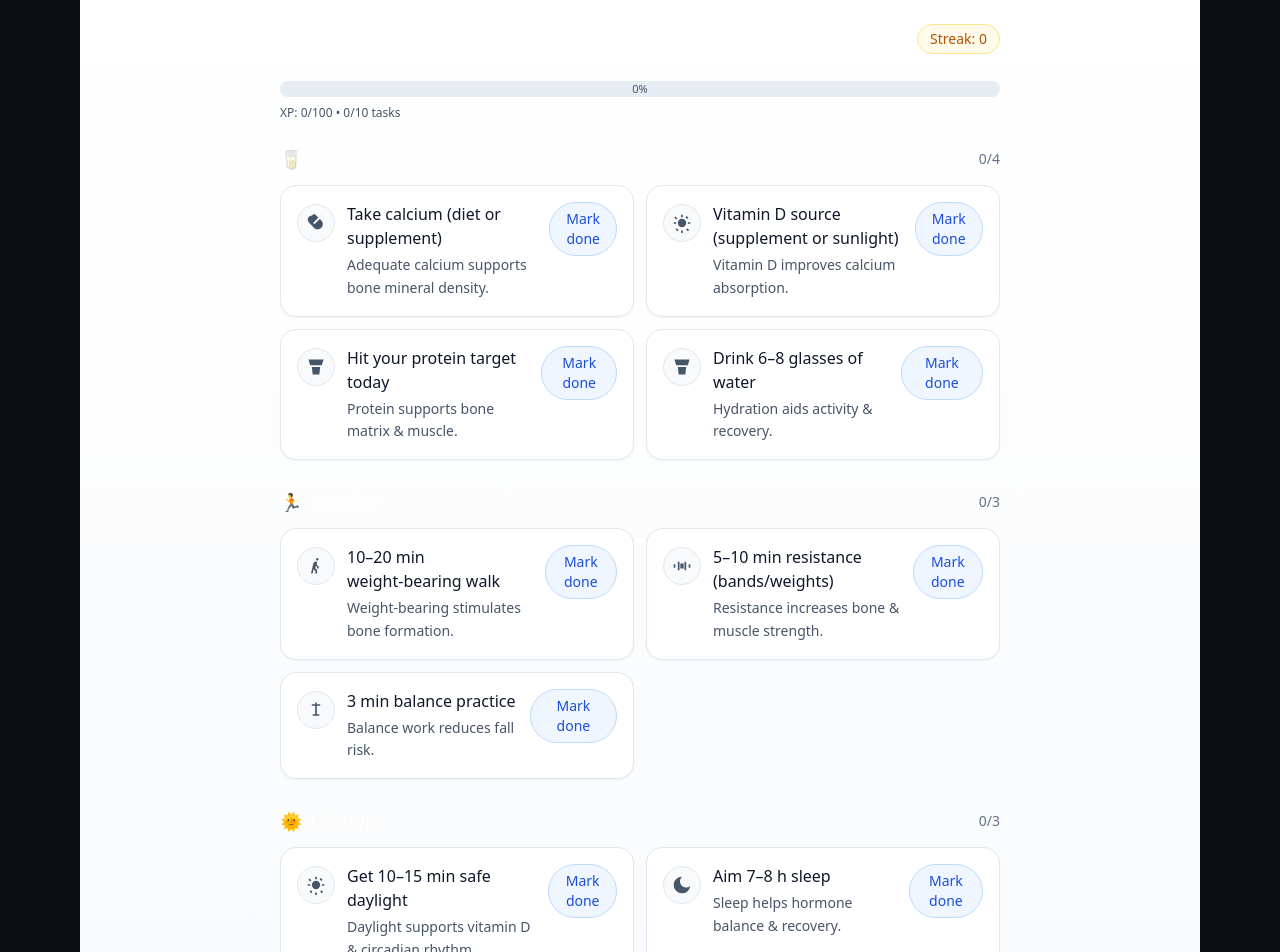
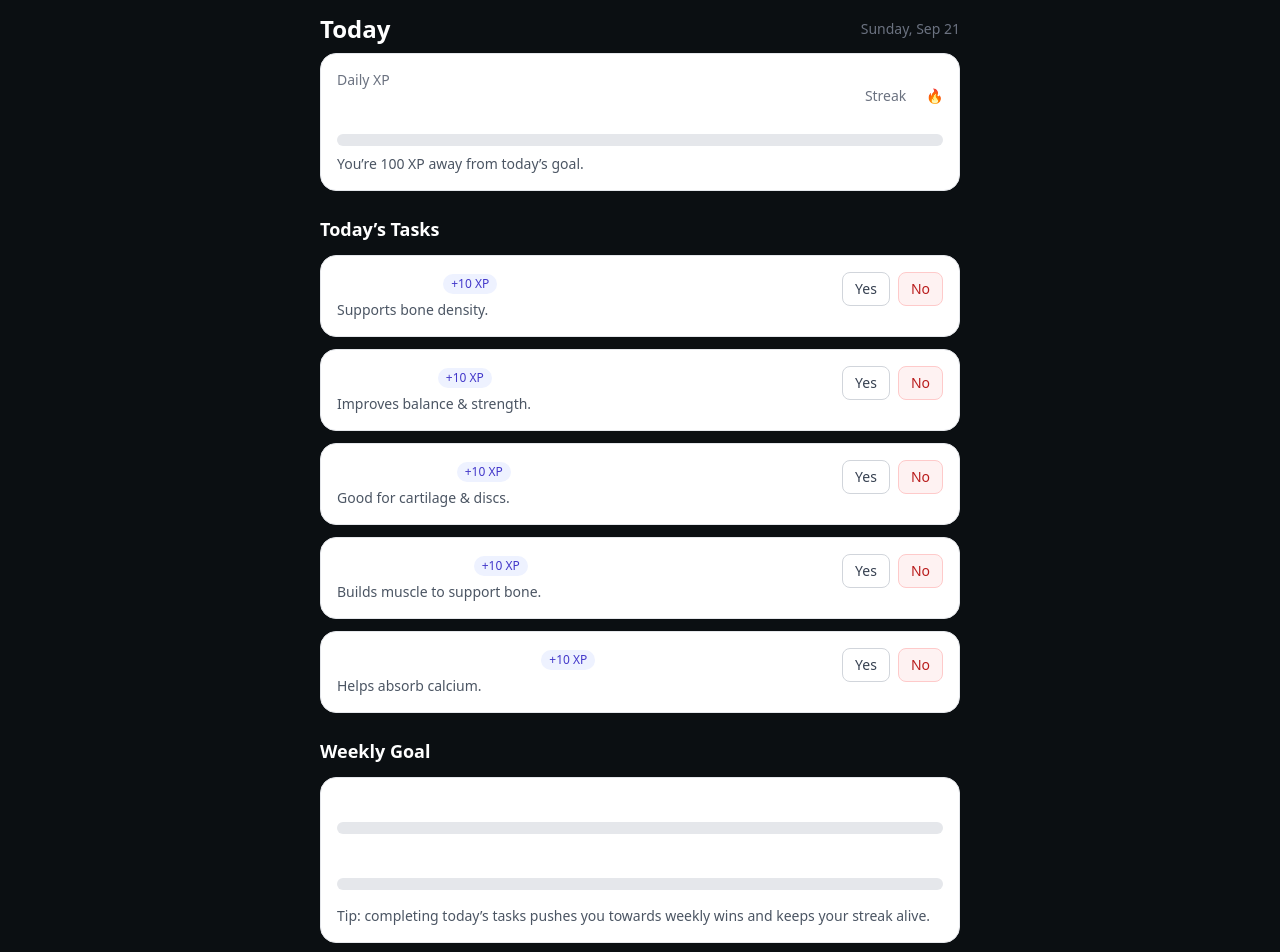
Before and after one commit to shivanamdeo23-cpu/regain, a Next.js app: page /daily in a window 1280 px wide. Shown: the part 100-1052 px from the top of the page. Built offline with nearby package versions, Linux system fonts and the light colour scheme.

Commit message:
Update page.tsx

```diff
--- a/app/daily/page.tsx
+++ b/app/daily/page.tsx
@@ -1,210 +1,234 @@
-"use client";
+'use client';
 
-// Daily Tasks — Pretty MVP UI
-// - Clean, modern styling with Tailwind
-// - Gradient progress bar with percentage label
-// - Iconic task cards, smooth toggle animations
-// - Evidence toast on mark done; Undo clears toast
-// - All logic remains simple + robust (derived XP, toggle)
+import React, { useEffect, useMemo, useState } from 'react';
 
-import { useEffect, useMemo, useState } from "react";
-
-// ---- Types
- type Task = {
-  id: string;
-  label: string;
-  evidence: string;
-  category: "Nutrition" | "Exercise" | "Lifestyle";
-  icon: JSX.Element; // inline SVG/emoji for simplicity
-};
- type TasksByCategory = Record<Task["category"], Task[]>;
-
-// ---- Icons (inline SVG for zero deps)
-const PillIcon = (
-  <svg viewBox="0 0 24 24" className="w-5 h-5"><path fill="currentColor" d="M7 3a5 5 0 0 0-3.536 8.536l7 7A5 5 0 0 0 17.465 8.07l-7-7A4.98 4.98 0 0 0 7 3m7.95 2.464 1.586 1.586-6.485 6.485-1.586-1.586z"/></svg>
-);
-const WalkIcon = (
-  <svg viewBox="0 0 24 24" className="w-5 h-5"><path fill="currentColor" d="M13.5 5.5A1.5 1.5 0 1 0 12 4a1.5 1.5 0 0 0 1.5 1.5m-4.8 3.7L6 21h2l1.1-5 2.2 2V21h2v-4.3l-2.1-2.1.7-3 1.3 1.1V15h2v-2.5l-2.4-2 .5-2c.2-.8-.3-1.5-1-1.8-.7-.3-1.6-.1-2.1.5l-1.8 2.3z"/></svg>
-);
-const SunIcon = (
-  <svg viewBox="0 0 24 24" className="w-5 h-5"><path fill="currentColor" d="M12 7a5 5 0 1 1 0 10 5 5 0 0 1 0-10m0-5h1v3h-2V2h1m0 19h1v3h-2v-3h1M2 11h3v2H2v-2m17 0h3v2h-3v-2M4.222 4.222l2.121 2.121-1.415 1.415L2.807 5.637 4.222 4.222m14.142 14.142 2.121 2.121-1.415 1.415-2.121-2.121 1.415-1.415M4.222 19.778l1.415-1.415 2.121 2.121-1.415 1.415-2.121-2.121M16.242 4.95l1.415-1.414 2.121 2.12-1.415 1.416-2.12-2.122Z"/></svg>
-);
-const DumbbellIcon = (
-  <svg viewBox="0 0 24 24" className="w-5 h-5"><path fill="currentColor" d="M2 14h2v-4H2v4m18-4v4h2v-4h-2M7 7h2v10H7V7m8 0h2v10h-2V7M10 9h4v6h-4V9Z"/></svg>
-);
-const BalanceIcon = (
-  <svg viewBox="0 0 24 24" className="w-5 h-5"><path fill="currentColor" d="M11 3h2v2h4v2h-4v10h3v2H8v-2h3V7H7V5h4V3Z"/></svg>
-);
-const SleepIcon = (
-  <svg viewBox="0 0 24 24" className="w-5 h-5"><path fill="currentColor" d="M12 2a10 10 0 1 0 9.95 11.173A7 7 0 0 1 12 2Z"/></svg>
-);
-const DrinkIcon = (
-  <svg viewBox="0 0 24 24" className="w-5 h-5"><path fill="currentColor" d="M3 3h18l-2 7H5L3 3m4 9h10l-1 9H8l-1-9Z"/></svg>
-);
-
-// ---- Config: tasks
-const ALL_TASKS: Task[] = [
-  // Nutrition
-  { id: "calcium",   label: "Take calcium (diet or supplement)", evidence: "Adequate calcium supports bone mineral density.", category: "Nutrition", icon: PillIcon },
-  { id: "vitD",      label: "Vitamin D source (supplement or sunlight)", evidence: "Vitamin D improves calcium absorption.", category: "Nutrition", icon: SunIcon },
-  { id: "protein",   label: "Hit your protein target today", evidence: "Protein supports bone matrix & muscle.", category: "Nutrition", icon: DrinkIcon },
-  { id: "hydration", label: "Drink 6–8 glasses of water", evidence: "Hydration aids activity & recovery.", category: "Nutrition", icon: DrinkIcon },
-
-  // Exercise
-  { id: "walk10",    label: "10–20 min weight‑bearing walk", evidence: "Weight‑bearing stimulates bone formation.", category: "Exercise", icon: WalkIcon },
-  { id: "resistance",label: "5–10 min resistance (bands/weights)", evidence: "Resistance increases bone & muscle strength.", category: "Exercise", icon: DumbbellIcon },
-  { id: "balance",   label: "3 min balance practice", evidence: "Balance work reduces fall risk.", category: "Exercise", icon: BalanceIcon },
-
-  // Lifestyle
-  { id: "sunlight",  label: "Get 10–15 min safe daylight", evidence: "Daylight supports vitamin D & circadian rhythm.", category: "Lifestyle", icon: SunIcon },
-  { id: "sleep",     label: "Aim 7–8 h sleep", evidence: "Sleep helps hormone balance & recovery.", category: "Lifestyle", icon: SleepIcon },
-  { id: "alcohol",   label: "Keep alcohol ≤ 1 unit (or none)", evidence: "Lower alcohol correlates with better bone health.", category: "Lifestyle", icon: DrinkIcon },
+// ===== Config =====
+type Task = { key: string; name: string; xp: number; why?: string };
+const TASKS: Task[] = [
+  { key: 'calcium',  name: 'Take Calcium',        xp: 10, why: 'Supports bone density.' },
+  { key: 'walk10',   name: '10-min Walk',         xp: 10, why: 'Improves balance & strength.' },
+  { key: 'hydrate2l',name: 'Drink 2L Water',      xp: 10, why: 'Good for cartilage & discs.' },
+  { key: 'protein',  name: 'Protein-rich Meal',   xp: 10, why: 'Builds muscle to support bone.' },
+  { key: 'vitd',     name: 'Vitamin D (safe sun / tabs)', xp: 10, why: 'Helps absorb calcium.' },
 ];
 
-const CATEGORIES: Task["category"][] = ["Nutrition", "Exercise", "Lifestyle"];
-const CATEGORY_ICONS: Record<string, string> = { Nutrition: "🥛", Exercise: "🏃", Lifestyle: "🌞" };
-const POINTS_PER_TASK = 10;
+const DAILY_XP_GOAL = 100;
+const WEEKLY_GOALS = [
+  { key: 'walk10',  target: 5, label: 'Walks this week' },
+  { key: 'calcium', target: 7, label: 'Calcium days' },
+];
 
-// ---- Helpers
-function groupTasks(tasks: Task[]): TasksByCategory {
-  return tasks.reduce((acc, t) => {
-    (acc[t.category] ||= []).push(t);
-    return acc;
-  }, {} as TasksByCategory);
-}
+// ===== Storage helpers =====
+const isoDay = (d = new Date()) =>
+  `${d.getFullYear()}-${String(d.getMonth()+1).padStart(2,'0')}-${String(d.getDate()).padStart(2,'0')}`;
 
-export default function Page() {
-  const [completed, setCompleted] = useState<string[]>([]);
-  const [toast, setToast] = useState<string>("");
-  const grouped = useMemo(() => groupTasks(ALL_TASKS), []);
+const STORAGE_PREFIX = 'bonehub:day:';
+const kDay = (dateStr: string) => `${STORAGE_PREFIX}${dateStr}`;
 
-  // Derived (pure)
-  const completedCount = completed.length;
-  const xp = completedCount * POINTS_PER_TASK;
-  const maxXp = ALL_TASKS.length * POINTS_PER_TASK;
-  const progress = Math.round((xp / maxXp) * 100);
-  const allDone = completedCount === ALL_TASKS.length;
+type DayState = {
+  date: string;
+  tasks: Record<string, boolean>;
+};
 
-  function toggleTask(id: string) {
-    setCompleted((prev) => {
-      const has = prev.includes(id);
-      const next = has ? prev.filter((x) => x !== id) : [...prev, id];
-      // Toast: show evidence for mark, clear on undo
-      if (!has) {
-        const t = ALL_TASKS.find((x) => x.id === id);
-        if (t) {
-          setToast(t.evidence);
-          clearToastSoon();
-        }
-      } else {
-        setToast("");
-      }
-      return next;
-    });
-  }
+const loadDay = (dateStr: string): DayState | null => {
+  const raw = localStorage.getItem(kDay(dateStr));
+  if (!raw) return null;
+  try { return JSON.parse(raw) as DayState; } catch { return null; }
+};
+const saveDay = (state: DayState) =>
+  localStorage.setItem(kDay(state.date), JSON.stringify(state));
 
-  function clearToastSoon() {
-    window.clearTimeout((clearToastSoon as any)._t);
-    (clearToastSoon as any)._t = window.setTimeout(() => setToast(""), 2500);
-  }
+const dateOffset = (baseISO: string, days: number) => {
+  const d = new Date(baseISO + 'T00:00:00');
+  d.setDate(d.getDate() + days);
+  return isoDay(d);
+};
 
-  // Subtle confetti (emoji) when all done
-  useEffect(() => {
-    if (!allDone) return;
-    setToast("All tasks complete today! 🎉");
-    clearToastSoon();
-  }, [allDone]);
+// ===== UI bits =====
+const ProgressBar = ({ value, max }: { value: number; max: number }) => {
+  const pct = Math.max(0, Math.min(100, Math.round((value / max) * 100)));
+  return (
+    <div className="w-full h-3 bg-gray-200 rounded-full overflow-hidden">
+      <div className="h-full bg-indigo-600 transition-all" style={{ width: `${pct}%` }} />
+    </div>
+  );
+};
 
-  return (
-    <div className="min-h-screen bg-gradient-to-b from-white to-slate-50">
-      {/* Header */}
-      <div className="max-w-3xl mx-auto px-6 pt-8 pb-2">
-        <div className="flex items-center justify-between">
-          <h1 className="text-3xl font-semibold tracking-tight">Daily Bone Health</h1>
-          <div className="px-3 py-1 rounded-full text-sm bg-amber-50 border border-amber-200 text-amber-700">
-            Streak: {/* Placeholder streak chip for consistency */} <span className="font-medium">{allDone ? 1 : 0}</span>
+const PaywallTeaser = () => (
+  <div className="rounded-2xl border border-gray-200 p-4 bg-white">
+    <div className="flex items-center justify-between mb-2">
+      <h3 className="text-lg font-semibold">Friends & Family Leaderboard</h3>
+      <span className="text-xs bg-yellow-100 text-yellow-800 px-2 py-0.5 rounded-full">Premium</span>
+    </div>
+    <div className="relative">
+      <div className="h-28 rounded-xl bg-gray-100 overflow-hidden">
+        <div className="absolute inset-0 backdrop-blur-sm" />
+        <div className="p-4 opacity-40">
+          <div className="flex justify-between text-sm">
+            <span>Cat</span><span>420 XP</span>
+          </div>
+          <div className="flex justify-between text-sm">
+            <span>Shiva</span><span>390 XP</span>
+          </div>
+          <div className="flex justify-between text-sm">
+            <span>Ma</span><span>360 XP</span>
           </div>
         </div>
       </div>
-
-      {/* Progress */}
-      <div className="max-w-3xl mx-auto px-6 mt-4">
-        <div className="relative w-full h-4 bg-slate-200/80 rounded-full overflow-hidden">
-          <div
-            className="absolute left-0 top-0 h-full rounded-full transition-all duration-500"
-            style={{ width: `${progress}%`, background: "linear-gradient(90deg, #3b82f6, #10b981)" }}
-          />
-          <div className="absolute inset-0 flex items-center justify-center">
-            <span className="text-[11px] font-medium text-slate-600">{progress}%</span>
+      <button
+        className="mt-3 w-full rounded-xl bg-indigo-600 text-white py-2 text-sm font-medium hover:bg-indigo-700"
+        onClick={() => alert('Upgrade flow goes here')}
+      >
+        Unlock Leaderboard
+      </button>
     </div>
   </div>
-        <div className="text-xs text-slate-600 mt-2">XP: {xp}/{maxXp} • {completedCount}/{ALL_TASKS.length} tasks</div>
+);
+
+// ===== Page =====
+export default function DailyPage() {
+  const today = isoDay();
+  const [day, setDay] = useState<DayState>(() =>
+    loadDay(today) ?? { date: today, tasks: Object.fromEntries(TASKS.map(t => [t.key, false])) }
+  );
+
+  // Persist on change
+  useEffect(() => { saveDay(day); }, [day]);
+
+  // Derived XP (idempotent: only true counts)
+  const xp = useMemo(
+    () => TASKS.reduce((sum, t) => sum + (day.tasks[t.key] ? t.xp : 0), 0),
+    [day]
+  );
+
+  // Weekly aggregation (rolling last 7 days incl. today)
+  const weeklyCounts = useMemo(() => {
+    const counts: Record<string, number> = Object.fromEntries(TASKS.map(t => [t.key, 0]));
+    for (let i = 0; i < 7; i++) {
+      const dISO = dateOffset(day.date, -i);
+      const ds = loadDay(dISO);
+      if (!ds) continue;
+      TASKS.forEach(t => { if (ds.tasks?.[t.key]) counts[t.key] += 1; });
+    }
+    return counts;
+  }, [day]);
+
+  // Simple streak (consecutive days with >=1 task done)
+  const streak = useMemo(() => {
+    let s = 0;
+    for (let i = 0; i < 365; i++) {
+      const dISO = dateOffset(day.date, -i);
+      const ds = loadDay(dISO);
+      if (!ds) break;
+      const anyDone = Object.values(ds.tasks ?? {}).some(Boolean);
+      if (anyDone) s += 1; else break;
+    }
+    return s;
+  }, [day]);
+
+  const pretty = new Date(day.date).toLocaleDateString(undefined, { weekday: 'long', month: 'short', day: 'numeric' });
+
+  const setTask = (key: string, done: boolean) =>
+    setDay(prev => ({ ...prev, tasks: { ...prev.tasks, [key]: done } }));
+
+  return (
+    <main className="mx-auto max-w-2xl px-4 py-6 space-y-6">
+      {/* Header */}
+      <header className="space-y-2">
+        <div className="flex items-center justify-between">
+          <h1 className="text-2xl font-bold">Today</h1>
+          <span className="text-sm text-gray-500">{pretty}</span>
         </div>
-
-      {/* Toast */}
-      {toast && (
-        <div className="max-w-3xl mx-auto px-6 mt-4">
-          <div className="rounded-xl border border-emerald-200 bg-emerald-50 text-emerald-800 px-4 py-3 text-sm shadow-sm">
-            {toast}
+        <div className="rounded-2xl border border-gray-200 p-4 bg-white">
+          <div className="flex items-center justify-between">
+            <div className="space-y-1">
+              <div className="text-sm text-gray-500">Daily XP</div>
+              <div className="text-xl font-semibold">{xp} / {DAILY_XP_GOAL}</div>
+            </div>
+            <div className="flex items-center gap-2">
+              <span className="text-sm text-gray-500">Streak</span>
+              <span className="text-sm font-semibold">{streak} 🔥</span>
             </div>
           </div>
-      )}
+          <div className="mt-3">
+            <ProgressBar value={xp} max={DAILY_XP_GOAL} />
+            <p className="mt-2 text-sm text-gray-600">
+              {xp >= DAILY_XP_GOAL
+                ? 'Daily goal crushed — keep going for bonus XP!'
+                : `You’re ${Math.max(0, DAILY_XP_GOAL - xp)} XP away from today’s goal.`}
+            </p>
+          </div>
+        </div>
+      </header>
 
-      {/* Categories + Tasks */}
-      <div className="max-w-3xl mx-auto px-6 py-6 space-y-7">
-        {CATEGORIES.map((cat) => (
-          <section key={cat}>
-            <div className="flex items-center gap-2 mb-3">
-              <span className="text-lg" aria-hidden>{CATEGORY_ICONS[cat]}</span>
-              <h2 className="text-lg font-medium">{cat}</h2>
-              <span className="ml-auto text-sm text-slate-500">{(grouped[cat]?.filter(t => completed.includes(t.id)).length ?? 0)}/{grouped[cat]?.length ?? 0}</span>
+      {/* Today's Tasks */}
+      <section className="space-y-3">
+        <h2 className="text-lg font-semibold">Today’s Tasks</h2>
+        {TASKS.map(t => {
+          const done = !!day.tasks[t.key];
+          return (
+            <div key={t.key} className="rounded-2xl border border-gray-200 p-4 bg-white">
+              <div className="flex items-start justify-between gap-4">
+                <div>
+                  <div className="flex items-center gap-2">
+                    <span className="font-medium">{t.name}</span>
+                    <span className="text-xs rounded-full bg-indigo-50 text-indigo-700 px-2 py-0.5">+{t.xp} XP</span>
                   </div>
-            <div className="grid sm:grid-cols-2 gap-3">
-              {grouped[cat]?.map((t) => {
-                const done = completed.includes(t.id);
-                return (
-                  <div
-                    key={t.id}
-                    className={`group p-4 rounded-2xl border shadow-sm transition-all ${done ? "bg-emerald-50 border-emerald-200" : "bg-white border-slate-200 hover:shadow-md"}`}
+                  {t.why && <p className="mt-1 text-sm text-gray-600">{t.why}</p>}
+                </div>
+                <div className="flex gap-2">
+                  <button
+                    className={`px-3 py-1.5 rounded-lg text-sm font-medium border ${done ? 'bg-green-600 text-white border-green-600' : 'bg-white text-gray-700 border-gray-300'}`}
+                    onClick={() => setTask(t.key, true)}
                   >
-                    <div className="flex items-start gap-3">
-                      <div className={`mt-0.5 shrink-0 p-2 rounded-full border ${done ? "bg-emerald-100 border-emerald-200 text-emerald-700" : "bg-slate-50 border-slate-200 text-slate-600"}`}>
-                        {t.icon}
-                      </div>
-                      <div className="flex-1">
-                        <div className="flex items-start justify-between gap-3">
-                          <div>
-                            <div className={`font-medium ${done ? "text-emerald-800" : "text-slate-900"}`}>{t.label}</div>
-                            <p className="text-sm text-slate-600 mt-1 leading-relaxed">{t.evidence}</p>
-                          </div>
+                    Yes
+                  </button>
                   <button
-                            onClick={() => toggleTask(t.id)}
-                            aria-pressed={done}
-                            className={`px-3 py-1.5 text-sm rounded-full font-medium border transition-all active:scale-[0.98] ${done ? "bg-slate-100 text-slate-700 border-slate-200 hover:bg-slate-100" : "bg-blue-50 text-blue-700 border-blue-200 hover:bg-blue-100"}`}
+                    className={`px-3 py-1.5 rounded-lg text-sm font-medium border ${!done ? 'bg-red-50 text-red-700 border-red-200' : 'bg-white text-gray-700 border-gray-300'}`}
+                    onClick={() => setTask(t.key, false)}
                   >
-                            {done ? "Undo" : "Mark done"}
+                    No
                   </button>
-                        </div>
-                        {done && (
-                          <div className="mt-2 text-emerald-700 text-sm flex items-center gap-1">
-                            <svg viewBox="0 0 24 24" className="w-4 h-4"><path fill="currentColor" d="M9 16.17 4.83 12l-1.42 1.41L9 19 21 7l-1.41-1.41z"/></svg>
-                            <span>Great! Counted for today.</span>
-                          </div>
-                        )}
                 </div>
               </div>
             </div>
           );
         })}
+      </section>
+
+      {/* Weekly Goal */}
+      <section className="space-y-3">
+        <h2 className="text-lg font-semibold">Weekly Goal</h2>
+        <div className="rounded-2xl border border-gray-200 p-4 bg-white space-y-4">
+          {WEEKLY_GOALS.map(g => {
+            const progress = weeklyCounts[g.key] ?? 0;
+            return (
+              <div key={g.key} className="space-y-2">
+                <div className="flex items-center justify-between">
+                  <span className="text-sm">{g.label}</span>
+                  <span className="text-sm font-medium">{progress} / {g.target}</span>
+                </div>
+                <ProgressBar value={progress} max={g.target} />
+              </div>
+            );
+          })}
+          <p className="text-sm text-gray-600">
+            Tip: completing today’s tasks pushes you towards weekly wins and keeps your streak alive.
+          </p>
         </div>
       </section>
-        ))}
-      </div>
 
-      {/* Footer info */}
-      <div className="max-w-3xl mx-auto px-6 pb-10">
-        <p className="text-xs text-slate-500">Tasks reset daily at local midnight. Progress and XP are derived from tasks completed today.</p>
-      </div>
-    </div>
+      {/* Paywalled Leaderboard Teaser */}
+      <PaywallTeaser />
+
+      {/* Footer nav (optional quick links) */}
+      <nav className="flex justify-center gap-3 text-sm text-gray-600">
+        <a className="underline" href="/tasks">All tasks</a>
+        <span>·</span>
+        <a className="underline" href="/friends">Invite friends</a>
+        <span>·</span>
+        <a className="underline" href="/profile">Profile</a>
+      </nav>
+    </main>
   );
 }
```
Lines whose indentation alone changed are shown as unchanged.
